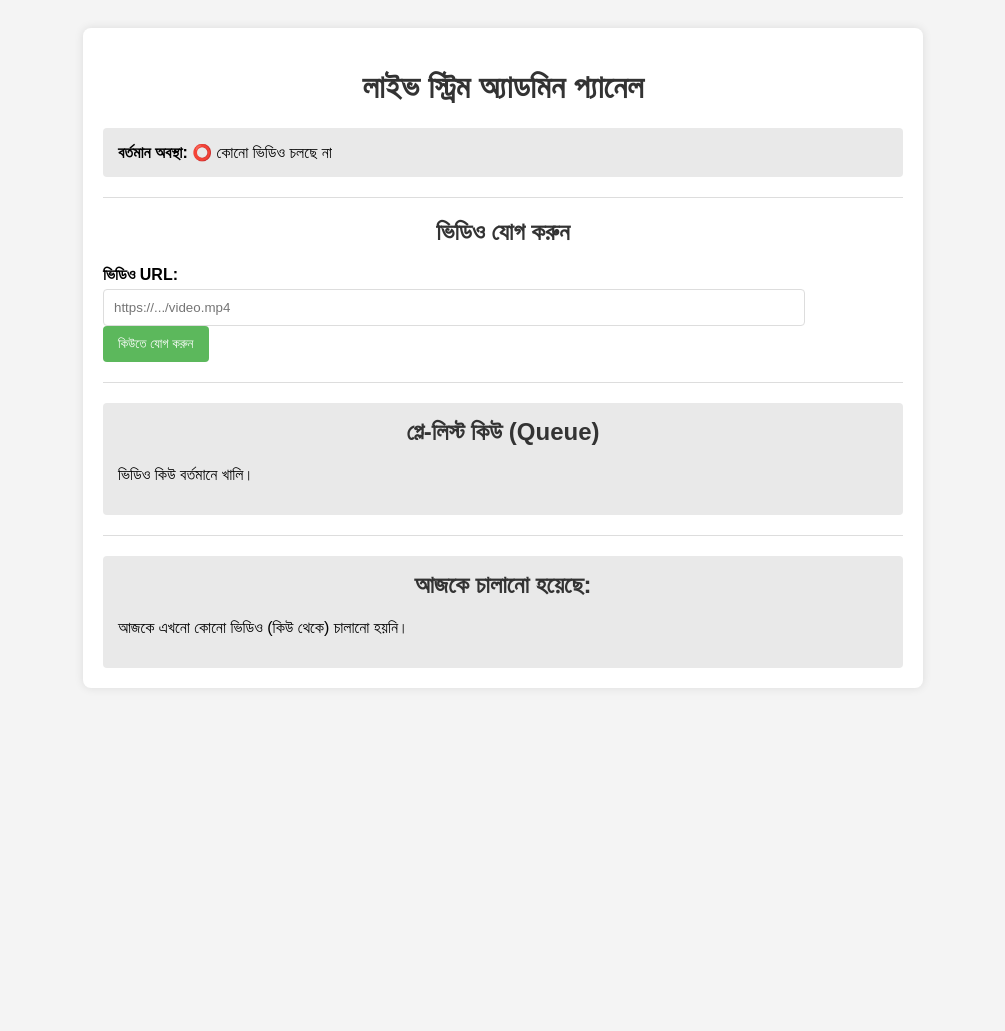
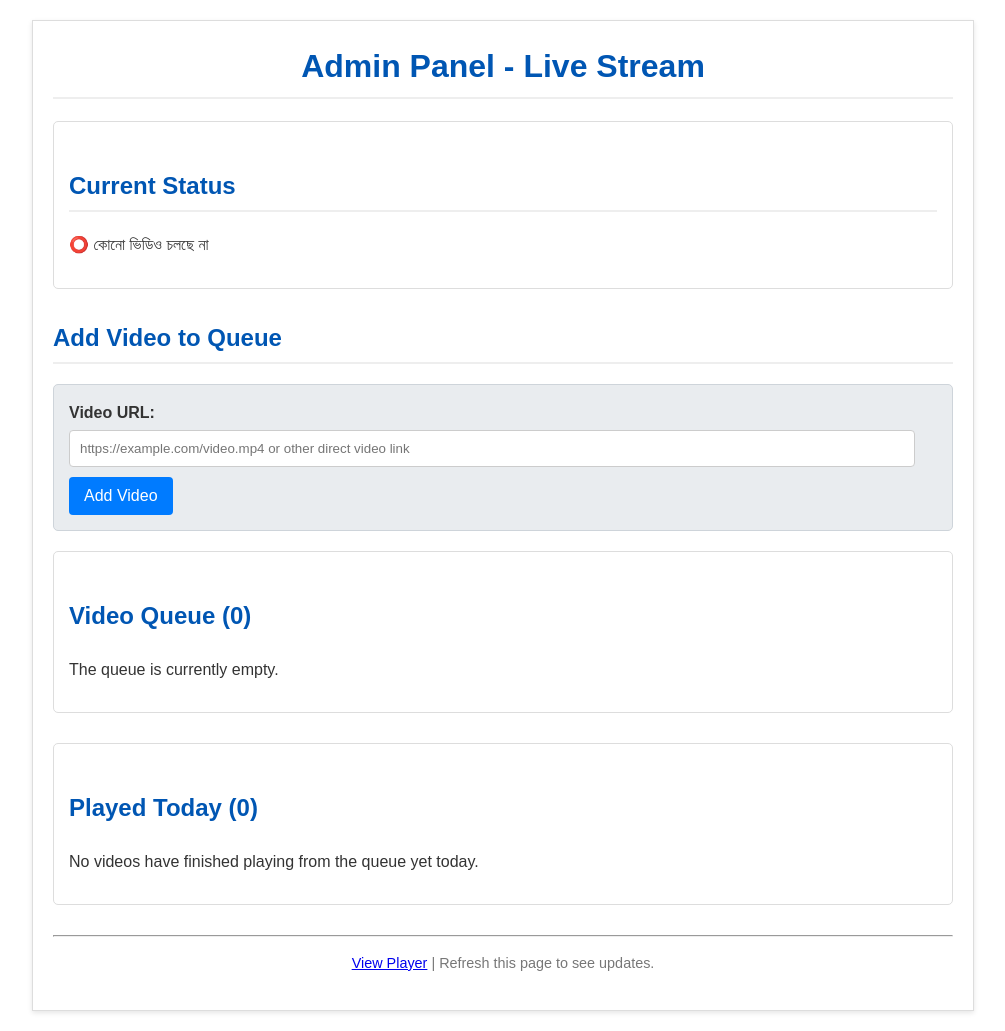
Before and after one commit to irachi7661/Sami, a Flask app: page /admin in a window 1280 px wide. Shown: the whole page, without its empty margins (137-1142 px from the left). Before the commit the page ends 636 px from the top, so only its background shows below. Run offline with Flask 3, Linux system fonts and the light colour scheme.

Commit message:
Update admin.html

```diff
--- a/templates/admin.html
+++ b/templates/admin.html
@@ -1,91 +1,236 @@
 <!DOCTYPE html>
-<html lang="bn">
+<html lang="en">
 <head>
     <meta charset="UTF-8">
     <meta name="viewport" content="width=device-width, initial-scale=1.0">
-    <title>অ্যাডমিন প্যানেল - লাইভ স্ট্রিম</title>
+    <title>Admin Panel - Live Stream</title>
     <style>
-        body { font-family: sans-serif; padding: 20px; background-color: #f4f4f4; }
-        .container { max-width: 800px; margin: auto; background: #fff; padding: 20px; border-radius: 8px; box-shadow: 0 0 10px rgba(0,0,0,0.1); }
-        h1, h2 { text-align: center; color: #333; }
-        .form-group { margin-bottom: 15px; }
-        label { display: block; margin-bottom: 5px; font-weight: bold; }
-        input[type="text"] { width: calc(100% - 120px); padding: 10px; border: 1px solid #ddd; border-radius: 4px; margin-right: 5px; }
-        button { padding: 10px 15px; background-color: #5cb85c; color: white; border: none; border-radius: 4px; cursor: pointer; vertical-align: middle; }
-        button:hover { background-color: #4cae4c; }
-        button.danger { background-color: #d9534f; }
-        button.danger:hover { background-color: #c9302c; }
-        ul { list-style: decimal; padding-left: 20px; margin-top: 10px; }
-        li { background: #eee; margin-bottom: 5px; padding: 8px 12px; border-radius: 4px; font-size: 0.9em; word-wrap: break-word; }
-        .status, .queue-section, .played-list { margin-top: 20px; padding: 15px; background-color: #e9e9e9; border-radius: 4px; }
-        .status strong, .queue-section h2, .played-list h2 { margin-top: 0; }
-        .flash-message { padding: 10px; margin-bottom: 15px; border-radius: 4px; }
-        .flash-success { background-color: #dff0d8; color: #3c763d; border: 1px solid #d6e9c6; }
-        .flash-error { background-color: #f2dede; color: #a94442; border: 1px solid #ebccd1; }
-        hr { border: 0; height: 1px; background: #ddd; margin: 20px 0; }
+        body {
+            font-family: sans-serif;
+            line-height: 1.6;
+            margin: 20px;
+            background-color: #f4f4f4;
+            color: #333;
+            max-width: 900px; /* কন্টেন্ট বেশি চওড়া হওয়া থেকে বিরত রাখে */
+            margin-left: auto;
+            margin-right: auto;
+            padding: 20px;
+            border: 1px solid #ddd;
+            background-color: #fff;
+            box-shadow: 0 2px 5px rgba(0,0,0,0.1);
+        }
+        h1, h2 {
+            color: #0056b3; /* একটি হেডিং কালার */
+            border-bottom: 2px solid #eee;
+            padding-bottom: 5px;
+            margin-top: 30px;
+        }
+        h1 {
+            text-align: center;
+            margin-top: 0;
+        }
+        p {
+            margin-bottom: 15px;
+        }
+        form {
+            margin-bottom: 20px;
+            padding: 15px;
+            background-color: #e9ecef;
+            border-radius: 5px;
+            border: 1px solid #ced4da;
+        }
+        label {
+            display: block;
+            margin-bottom: 5px;
+            font-weight: bold;
+        }
+        input[type="url"] {
+            width: calc(100% - 22px); /* প্যাডিং ও বর্ডার বিবেচনা করে */
+            padding: 10px;
+            margin-bottom: 10px;
+            border: 1px solid #ccc;
+            border-radius: 4px;
+            box-sizing: border-box; /* প্যাডিং ও বর্ডার প্রস্থের অন্তর্ভুক্ত */
+        }
+        button[type="submit"] {
+            background-color: #007bff; /* প্রাইমারি বাটন কালার */
+            color: white;
+            padding: 10px 15px;
+            border: none;
+            border-radius: 4px;
+            cursor: pointer;
+            font-size: 1em;
+        }
+        button[type="submit"]:hover {
+            background-color: #0056b3; /* হোভার ইফেক্ট */
+        }
+        /* ভিন্ন কাজের বাটনের জন্য ভিন্ন স্টাইল */
+        form.inline-form {
+            display: inline-block; /* বাটনগুলো পাশাপাশি রাখার জন্য */
+            margin-left: 10px;
+            padding: 0;
+            background: none;
+            border: none;
+        }
+        form.inline-form button {
+            background-color: #dc3545; /* ডেঞ্জার বাটন কালার (ডিলিট) */
+        }
+        form.inline-form button:hover {
+            background-color: #c82333;
+        }
+        /* 'আজকে প্লে হয়েছে' তালিকার ক্লিয়ার বাটনের জন্য অন্য রঙ */
+        form#clear-played-form button {
+             background-color: #ffc107; /* ওয়ার্নিং বাটন কালার */
+             color: #333;
+        }
+         form#clear-played-form button:hover {
+             background-color: #e0a800;
+         }
+
+        ul, ol {
+            padding-left: 20px;
+            background-color: #f8f9fa;
+            border: 1px solid #eee;
+            border-radius: 4px;
+            padding-top: 10px;
+            padding-bottom: 10px;
+            max-height: 300px; /* তালিকা বেশি লম্বা হলে স্ক্রোলবার */
+            overflow-y: auto;
+        }
+        li {
+            margin-bottom: 8px;
+            word-break: break-all; /* লম্বা URL ভেঙে দেখাবে */
+            padding-right: 10px; /* স্ক্রোলবারের জন্য জায়গা */
+        }
+        .status-section, .queue-section, .played-section {
+            margin-bottom: 30px;
+            padding: 15px;
+            border: 1px solid #ddd;
+            border-radius: 5px;
+            background-color: #fff;
+        }
+        /* ফ্ল্যাশ মেসেজ স্টাইল */
+        .flashes {
+            list-style-type: none;
+            padding: 0;
+            margin: 15px 0;
+        }
+        .flashes li {
+            padding: 10px;
+            margin-bottom: 10px;
+            border-radius: 4px;
+            border: 1px solid transparent;
+        }
+        .flashes li.success {
+            color: #155724;
+            background-color: #d4edda;
+            border-color: #c3e6cb;
+        }
+        .flashes li.error {
+            color: #721c24;
+            background-color: #f8d7da;
+            border-color: #f5c6cb;
+        }
+        .flashes li.warning {
+            color: #856404;
+            background-color: #fff3cd;
+            border-color: #ffeeba;
+        }
+         .flashes li.info {
+            color: #0c5460;
+            background-color: #d1ecf1;
+            border-color: #bee5eb;
+        }
+        .section-header {
+            display: flex;
+            justify-content: space-between; /* হেডিং আর বাটন আলাদা করতে */
+            align-items: center; /* উল্লম্বভাবে মাঝখানে আনতে */
+            flex-wrap: wrap; /* ছোট স্ক্রিনে নিচে নেমে যাবে */
+        }
+        .section-header h2 {
+            margin-bottom: 0; /* বাটনের সাথে স্পেস কমাতে */
+            border-bottom: none; /* হেডিং এর নিচের বর্ডার বাদ */
+        }
+        .section-header form {
+             margin-bottom: 0; /* বাটনের নিচের মার্জিন বাদ */
+        }
+
     </style>
 </head>
 <body>
-    <div class="container">
-        <h1>লাইভ স্ট্রিম অ্যাডমিন প্যানেল</h1>
+
+    <h1>Admin Panel - Live Stream</h1>
 
     {% with messages = get_flashed_messages(with_categories=true) %}
       {% if messages %}
+        <ul class=flashes>
         {% for category, message in messages %}
-              <div class="flash-message flash-{{ category }}">{{ message }}</div>
+          <li class="{{ category }}">{{ message }}</li>
         {% endfor %}
+        </ul>
       {% endif %}
     {% endwith %}
 
-        <div class="status">
-            <strong>বর্তমান অবস্থা:</strong> {{ current_status }}
+    <div class="status-section">
+        <h2>Current Status</h2>
+        <p id="status">{{ current_status }}</p>
     </div>
 
-        <hr>
-
-        <h2>ভিডিও যোগ করুন</h2>
-        <form action="{{ url_for('add_video') }}" method="post" class="form-group">
-            <label for="video_url">ভিডিও URL:</label>
-            <input type="text" id="video_url" name="video_url" required placeholder="https://.../video.mp4">
-            <button type="submit">কিউতে যোগ করুন</button>
+    <div class="add-video-section">
+        <h2>Add Video to Queue</h2>
+        <form action="{{ url_for('add_video_form') }}" method="post">
+            <label for="video_url">Video URL:</label>
+            <input type="url" id="video_url" name="video_url" required size="60" placeholder="https://example.com/video.mp4 or other direct video link">
+            <button type="submit">Add Video</button>
         </form>
-
-        <hr>
+    </div>
 
     <div class="queue-section">
-            <h2>প্লে-লিস্ট কিউ (Queue)</h2>
+         <div class="section-header">
+             <h2>Video Queue ({{ queue|length }})</h2>
              {% if queue %}
-                <ul>
+             <form class="inline-form" action="{{ url_for('clear_queue_form') }}" method="post">
+                 <button type="submit" onclick="return confirm('Are you sure you want to clear the entire video queue?');">Clear Entire Queue</button>
+             </form>
+             {% endif %}
+         </div>
+
+        {% if queue %}
+            <ol>
                 {% for url in queue %}
                     <li>{{ url }}</li>
                 {% endfor %}
-                </ul>
-                <form action="{{ url_for('clear_queue') }}" method="post" style="margin-top: 10px;">
-                    <button type="submit" class="danger" onclick="return confirm('আপনি কি নিশ্চিত যে কিউ খালি করতে চান? এটি চলমান প্রি-ডাউনলোডকেও প্রভাবিত করতে পারে।');">কিউ খালি করুন</button>
-                </form>
+            </ol>
         {% else %}
-                <p>ভিডিও কিউ বর্তমানে খালি।</p>
+            <p>The queue is currently empty.</p>
         {% endif %}
     </div>
 
-         <hr>
+    <div class="played-section">
+         <div class="section-header">
+            <h2>Played Today ({{ played|length }})</h2>
+             {% if played %}
+             <form id="clear-played-form" class="inline-form" action="{{ url_for('clear_played_form') }}" method="post">
+                <button type="submit" onclick="return confirm('Are you sure you want to clear the list of played videos?');">Clear Played List</button>
+            </form>
+             {% endif %}
+         </div>
 
-        <div class="played-list">
-            <h2>আজকে চালানো হয়েছে:</h2>
         {% if played %}
             <ul>
                 {% for url in played %}
                     <li>{{ url }}</li>
                 {% endfor %}
             </ul>
-                 <form action="{{ url_for('clear_played') }}" method="post" style="margin-top: 10px;">
-                    <button type="submit" class="danger" onclick="return confirm('আপনি কি নিশ্চিত যে \'আজকে চালানো হয়েছে\' তালিকা খালি করতে চান?');">তালিকা খালি করুন</button>
-                </form>
         {% else %}
-                <p>আজকে এখনো কোনো ভিডিও (কিউ থেকে) চালানো হয়নি।</p>
+            <p>No videos have finished playing from the queue yet today.</p>
         {% endif %}
     </div>
 
-    </div>
+    <hr>
+    <p style="text-align: center; font-size: 0.9em; color: #777;">
+        <a href="{{ url_for('index') }}" target="_blank">View Player</a> | Refresh this page to see updates.
+    </p>
+
 </body>
 </html>
```
Lines whose indentation alone changed are shown as unchanged.
